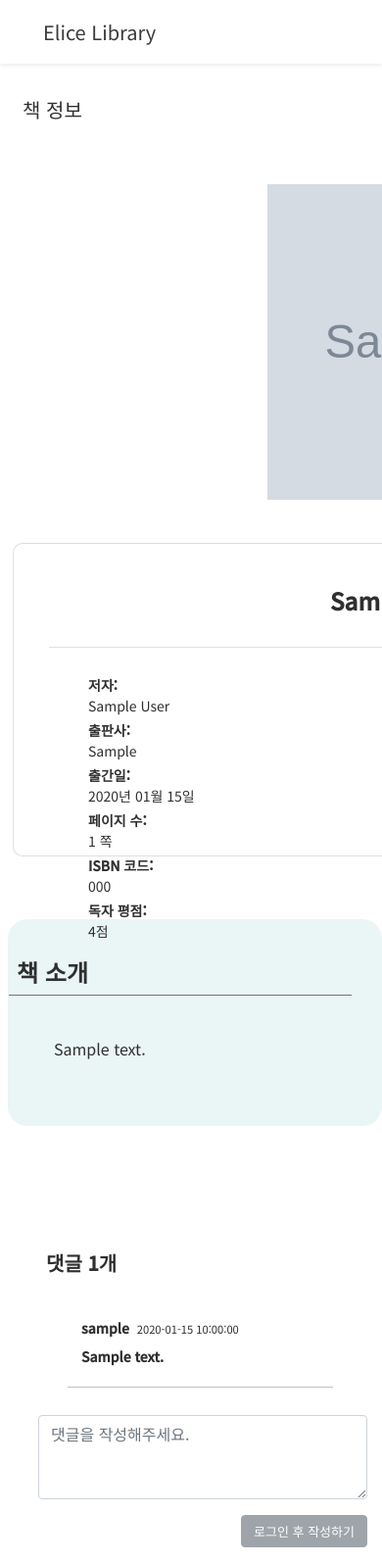
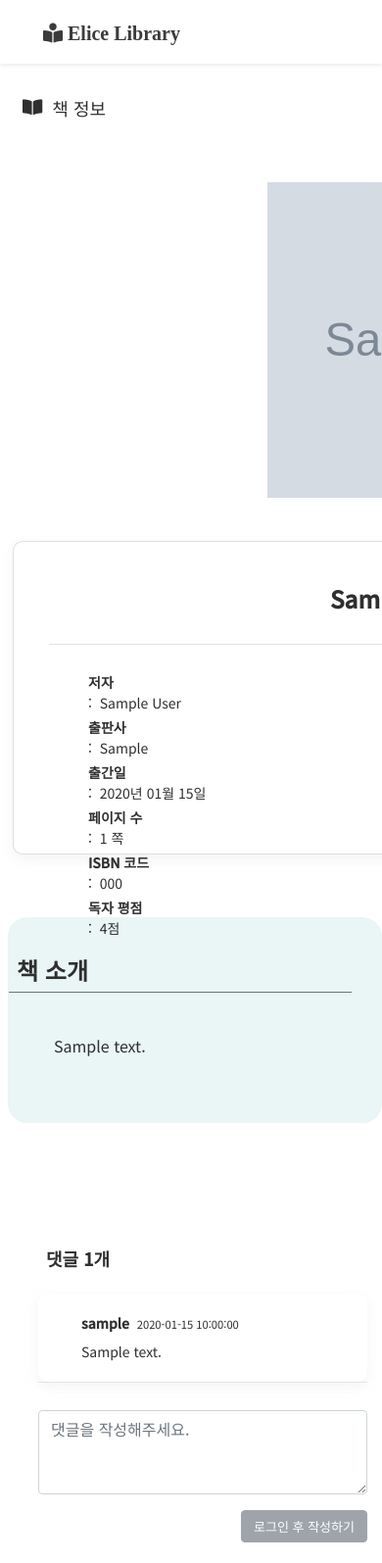
Before and after one commit to bky373/elice_library, a Flask app: page /books/1 in a window 390 px wide; the page is wider, and only the part inside the window is pictured. Shown: that part at 98% size. After the commit the page ends 1574 px from the top of that part, so only its background shows below. Run offline with Flask 2, Linux system fonts and the light colour scheme; tables that the repository leaves empty hold one stand-in row (values such as "Sample post"); grey boxes marked "Sample" are stand-in pictures; parts of the project's set-up code (start-up, migrations or seed data) failed here and were passed over; some libraries are stand-ins or nearby versions; some web fonts are replaced.

Commit message:
modify templates styles

```diff
--- a/elice_library/static/css/style.css
+++ b/elice_library/static/css/style.css
@@ -24,6 +24,10 @@ li {
     font-size: 13px;
 }
 
+.btn-info {
+    background-color: #10b9b0;
+}
+
 .navbar {
     height: 65px;
     font-family: 'NEXON Lv1 Gothic OTF', 'Noto Sans KR', sans-serif;
@@ -34,11 +38,14 @@ li {
     color: #3b3b3b;
 }
 
+.navbar-brand:hover {
+    color: #10b9b0;
+}
+
 .navbar-nav .nav-link {
     color: #474747;
 }
 
-.navbar-brand:hover,
 .nav-item.active .nav-link,
 .nav-item:hover .nav-link {
     color: #afa998;
@@ -54,7 +61,7 @@ li {
 }
 
 .container h1 {
-    font-size: 20px;
+    font-size: 18px;
 }
 
 .img {
@@ -64,6 +71,8 @@ li {
 
 .card {
     border-radius: 10px;
+    box-shadow: 0 5px 11px 0 rgba(228, 228, 228, 0.18),
+                0 4px 15px 0 rgba(207, 207, 207, 0.15);
 }
 
 .card h2 {
@@ -73,6 +82,24 @@ li {
 .card-body {
     margin-bottom: 0;
     padding-bottom: 1px;
+}
+
+.pagination {
+    font-size: 11px;
+}
+
+.page-item a {
+    color: black;
+    padding: 8px 16px;
+}
+
+.page-item.active .page-link {
+    background-color: #10b9b0;
+    border-color: #10b9b0;
+}
+
+.page-item.active a {
+    color: #10b9b0;
 }
 
 .jumbotron {
@@ -95,14 +122,9 @@ li {
     font-size: 20px;
 }
 
-.page-item a {
-    color: black;
-    padding: 8px 16px;
-}
-
 .comment-border {
-    margin: 0 35px 0 30px;
-    border-bottom: 1px solid #c0c0c0;
+    border-bottom: 1px solid #e9e8e8;
+    border-radius: 10px;
 }
 
 .star-rating {
@@ -110,7 +132,7 @@ li {
 }
 
 .star-rating div {
-    color: #5bc0de;
+    color: #10b9b0;
     font-size: 13px;
     font-weight: 500;
     text-transform: uppercase;
--- a/elice_library/templates/books/book_detail.html
+++ b/elice_library/templates/books/book_detail.html
@@ -9,13 +9,13 @@
         rating = rating_id.charAt(rating_id.length-1);
 
         $.ajax({
-            method     : "POST",
-            url        : "{{ url_for('comment.comment_detail') }}",
+            method     "POST",
+            url        "{{ url_for('comment.comment_detail') }}",
             contentType: "application/json",
-            data       : JSON.stringify({
-                book_id : bookId,
-                content : $('#content').val(),
-                rating  : Number(rating),
+            data       JSON.stringify({
+                book_id bookId,
+                content $('#content').val(),
+                rating  Number(rating),
             })
         }).done(function(res) {
             window.location.reload();
@@ -28,7 +28,7 @@
 {% endblock %}
 {% block content %}
 <p>
-<h1 class="ml-2 mb-3 row">책 정보</h1>
+<h1 class="ml-2 mb-3 row"><i class="fas fa-book-open"></i>&nbsp;&nbsp;책 정보</h1>
 </p>
 <div id="book-detail" class="row">
     <div class="row justify-content-center mb-4 p-4">
@@ -41,39 +41,39 @@
                     <h4><strong>{{ book.book_name }}</strong></h4>
                 </div>
                 <ul class="card-text card-text-custome mt-4 mb-2">
-                    <li class="float-left row mt-1 mb-1" style="width: 600px;" >
-                        <strong class="col-md-2">저자:</strong>
-                        <span class="col-md-4" >{{ book.author }}</span>
+                    <li class="float-left row mt-1 mb-1" style="width: 610px;" >
+                        <strong class="col-md-2">저자</strong>
+                        <span class="col-md-4" >:&nbsp;&nbsp;{{ book.author }}</span>
                     </li>
                 </ul>
                 <ul class="card-text mt-4 mb-2">
-                    <li class="float-left row mb-1" style="width: 600px;">
-                        <strong class="col-md-2">출판사:</strong>
-                        <span class="col-md-4">{{ book.publisher }}</span>
+                    <li class="float-left row mb-1" style="width: 610px;">
+                        <strong class="col-md-2">출판사</strong>
+                        <span class="col-md-4">:&nbsp;&nbsp;{{ book.publisher }}</span>
                     </li>
                 </ul>
                 <ul class="card-text mt-4 mb-2">
-                    <li class="float-left row mb-1" style="width: 600px;">
-                        <strong class="col-md-2">출간일:</strong>
-                        <span class="col-md-4">{{ book.published_at.strftime('%Y년 %m월 %d일') }}</span>
+                    <li class="float-left row mb-1" style="width: 610px;">
+                        <strong class="col-md-2">출간일</strong>
+                        <span class="col-md-4">:&nbsp;&nbsp;{{ book.published_at.strftime('%Y년 %m월 %d일') }}</span>
                     </li>
                 </ul>
                 <ul class="card-text mt-4 mb-2">
-                    <li class="float-left row mb-1" style="width: 600px;">
-                        <strong class="col-md-2">페이지 수:</strong>
-                        <span class="col-md-4">{{ book.pages }} 쪽</span>
+                    <li class="float-left row mb-1" style="width: 610px;">
+                        <strong class="col-md-2">페이지 수</strong>
+                        <span class="col-md-4">:&nbsp;&nbsp;{{ book.pages }} 쪽</span>
                     </li>
                 </ul>
                 <ul class="card-text mt-4 mb-2">
-                    <li class="float-left row mb-1" style="width: 600px;">
-                        <strong class="col-md-2">ISBN 코드:</strong>
-                        <span class="col-md-4">{{ book.isbn }}</span>
+                    <li class="float-left row mb-1" style="width: 610px;">
+                        <strong class="col-md-2">ISBN 코드</strong>
+                        <span class="col-md-4">:&nbsp;&nbsp;{{ book.isbn }}</span>
                     </li>
                 </ul>
                 <ul class="card-text mt-4">
-                    <li class="float-left row" style="width: 600px;">
-                        <strong class="col-md-2">독자 평점:</strong>
-                        <span class="col-md-4">{{ book.rating }}점</span>
+                    <li class="float-left row" style="width: 610px;">
+                        <strong class="col-md-2">독자 평점</strong>
+                        <span class="col-md-4">:&nbsp;&nbsp;{{ book.rating }}점</span>
                     </li>
                 </ul>
             </div>
@@ -89,7 +89,7 @@
 <a class="d-block" style="height: 80px;" name="comments"></a>
 <div class="comment-list ml-4">
     <p>
-    <h1 class="mb-3 row ml-2 pb-2"><strong>댓글 {{ book.comments|length }}개<strong></strong></h1>
+    <h1 class="mb-3 row ml-2 pb-2"><strong>댓글 {{ book.comments|length }}개</strong></h1>
     </p>
     {% with comments=book.comments|reverse %}
     {% for comment in comments %}
--- a/elice_library/templates/navbar.html
+++ b/elice_library/templates/navbar.html
@@ -1,6 +1,8 @@
 <!--TODO 햄버거 버튼 색상 변경-->
 <nav class="navbar navbar-custom navbar-expand-sm shadow-sm bg-white fixed-top">
-    <a class="navbar-brand ml-4 p-1" href="{{ url_for('main.index') }}">Elice Library</a>
+    <a class="navbar-brand ml-4 p-1" href="{{ url_for('main.index') }}">
+        <i class="fas fa-book-reader">&nbsp;Elice Library</i>
+    </a>
     <button class="navbar-toggler" type="button" data-toggle="collapse" data-target="#navbarSupportedContent"
         aria-controls="navbarSupportedContent" aria-expanded="false" aria-label="Toggle navigation">
         <span class="navbar-toggler-icon"></span>
--- a/elice_library/templates/rental/books_return.html
+++ b/elice_library/templates/rental/books_return.html
@@ -3,7 +3,7 @@
 {% block content %}
 <p>
 <div class="row">
-    <h1 class="mb-3">반납하기</h1>
+    <h1 class="ml-2 mb-3"><i class="fas fa-undo-alt"></i>&nbsp;&nbsp;반납하기</h1>
 </div>
 </p>
 <div class="jumbotron row justify-content-center">
```
Also changed, not shown: elice_library/templates/books/book_list.html (+11 -5 lines), elice_library/templates/rental/books_rental.html (+4 -4 lines).
